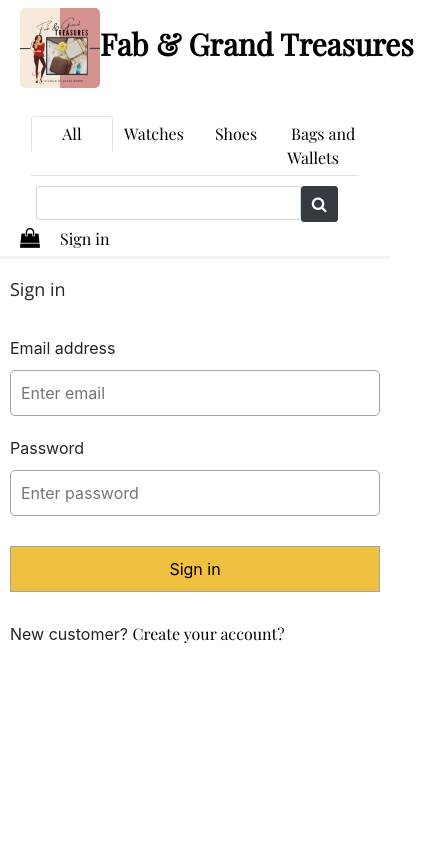
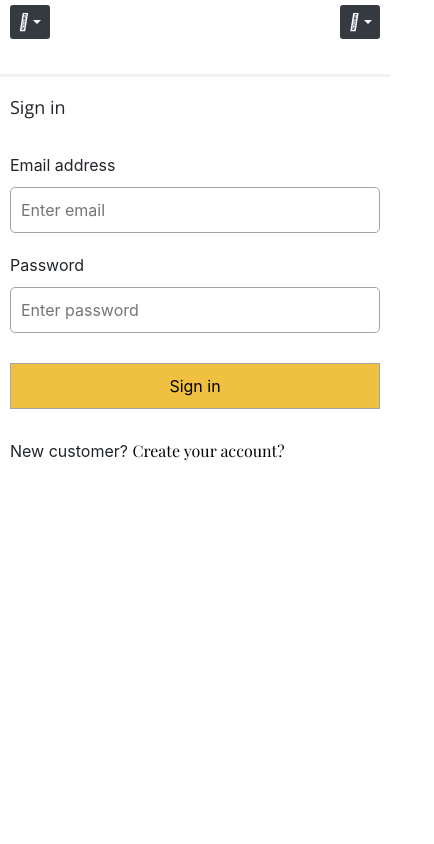
Before and after one commit to dagas19/tina-app, a React (Create React App) app in the folder frontend/: page /signin in a window 390 px wide. Shown: the top 844 px of the page, 434 px wide, since content can reach past the window. Built offline with nearby package versions, Linux system fonts and the light colour scheme.

Commit message:
mobile friendly

```diff
--- a/frontend/src/components/Header.js
+++ b/frontend/src/components/Header.js
@@ -4,6 +4,7 @@ import { Link, Route } from "react-router-dom";
 import { signout } from "../actions/userActions";
 import SearchBox from "./SearchBox";
 import Nav from "react-bootstrap/Nav";
+import Dropdown from "react-bootstrap/Dropdown";
 
 export default function Header(props) {
   const cart = useSelector((state) => state.cart);
@@ -32,7 +33,74 @@ export default function Header(props) {
             Fab & Grand Treasures
           </Link>
         </div>
+        <div className="mob w-100">
+          <div class=" d-flex justify-content-between w-100">
+            <div className="">
+              <Dropdown>
+                <Dropdown.Toggle
+                  variant="success"
+                  id="dropdown-basic"
+                  className="btn btn-dark "
+                >
+                  <i class="fas fa-bars"></i>
+                </Dropdown.Toggle>
+
+                <Dropdown.Menu>
+                  <Dropdown.Item href="#/action-2">
+                    <Link to={"/search/category/all"}>All</Link>
+                  </Dropdown.Item>
+                  <Dropdown.Item href="#/action-3">
+                    <Link to={"/search/category/Watches"}>Watches</Link>
+                  </Dropdown.Item>
+                  <Dropdown.Item href="#/action-4">
+                    <Link to={"/search/category/Shoes"}>Shoes</Link>
+                  </Dropdown.Item>
+                  <Dropdown.Item href="#/action-5">
+                    <Link to={"/search/category/Bags%20and%20Wallets"}>
+                      Bags and Wallets
+                    </Link>
+                  </Dropdown.Item>
+                </Dropdown.Menu>
+              </Dropdown>
+            </div>
+            <div className="">
+              <Dropdown>
+                <Dropdown.Toggle
+                  variant="success"
+                  id="dropdown-basic"
+                  className="btn btn-dark "
+                >
+                  <i class="fas fa-bars"></i>
+                </Dropdown.Toggle>
+
+                <Dropdown.Menu>
+                  <Dropdown.Item href="#/action-1">
+                    {" "}
+                    <Link to="/profile">User Profile</Link>
+                  </Dropdown.Item>
+                  <Dropdown.Item href="#/action-2">
+                    <Link to="/cart">
+                      Cart
+                      {cartItems.length > 0 && (
+                        <span className="badge">{cartItems.length}</span>
+                      )}
+                    </Link>
+                  </Dropdown.Item>
+                  <Dropdown.Item href="#/action-3">
+                    <Link to="/orderhistory">Order History</Link>
+                  </Dropdown.Item>
+                  <Dropdown.Item href="#/action-3">
+                    <Link to="#signout" onClick={signoutHandler}>
+                      Sign out
+                    </Link>
+                  </Dropdown.Item>
+                </Dropdown.Menu>
+              </Dropdown>
+            </div>
+          </div>
+        </div>
         <ul class="navbar-nav m-auto p-2 justify-content-between  mw-100">
+          <li></li>
           <li>
             <ul class="navbar-nav mr-auto justify-content-center ">
               <li class="nav-item">
@@ -65,7 +133,7 @@ export default function Header(props) {
                 </div>
               </li>
 
-              <li>
+              <li className="s-box">
                 <Route
                   render={({ history }) => (
                     <div className="ml-2">
@@ -77,7 +145,7 @@ export default function Header(props) {
             </ul>
           </li>
         </ul>
-        <div>
+        <div className="pers">
           <Link to="/cart">
             <i class="fa fa-shopping-bag"></i>
             {cartItems.length > 0 && (
--- a/frontend/src/index.css
+++ b/frontend/src/index.css
@@ -403,11 +403,20 @@ img.large {
 .refine {
   font-size: 2.5rem !important;
 }
+.mob {
+  display: none;
+}
 
 /*Media query*/
 
 @media (max-width: 1350px) {
   .filter {
+    display: none;
+  }
+  .brand {
+    display: none;
+  }
+  .s-box {
     display: none;
   }
 }
@@ -417,7 +426,16 @@ img.large {
 }
 @media (max-width: 860px) {
 }
-@media (max-width: 750px) {
+@media only screen and (max-width: 750px) {
+  .nav-item {
+    display: none;
+  }
+  .mob {
+    display: inline-block;
+  }
+  .pers {
+    display: none;
+  }
 }
 @media (max-width: 375px) {
   .col-md-6 {
```
